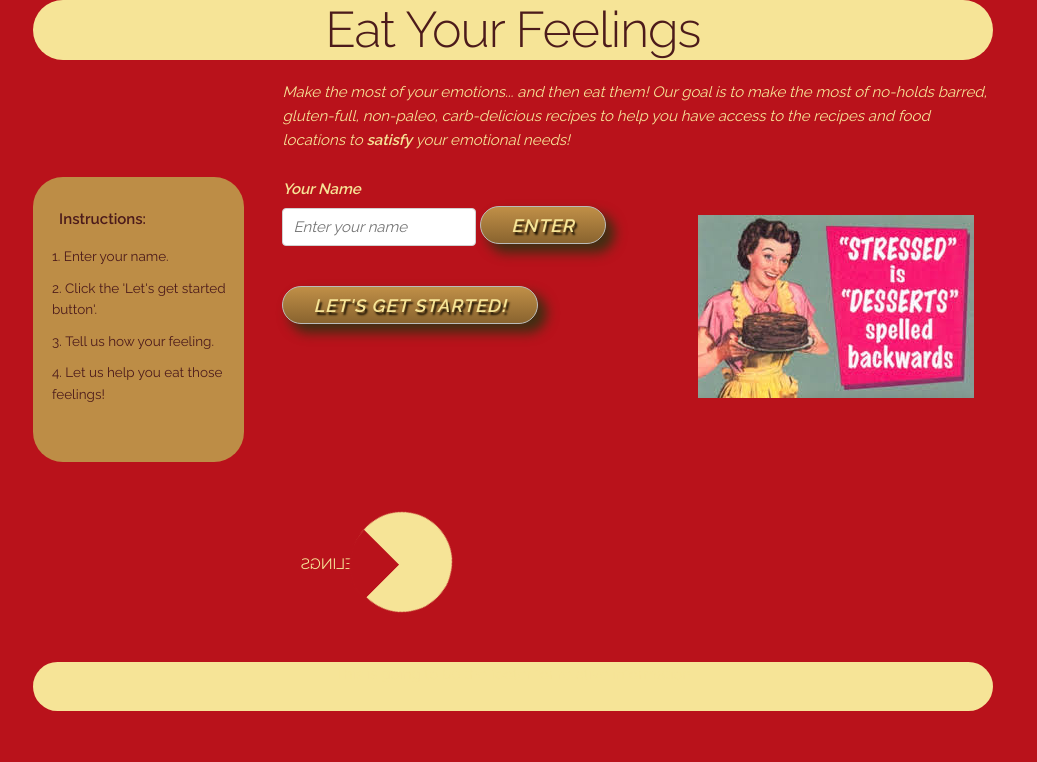
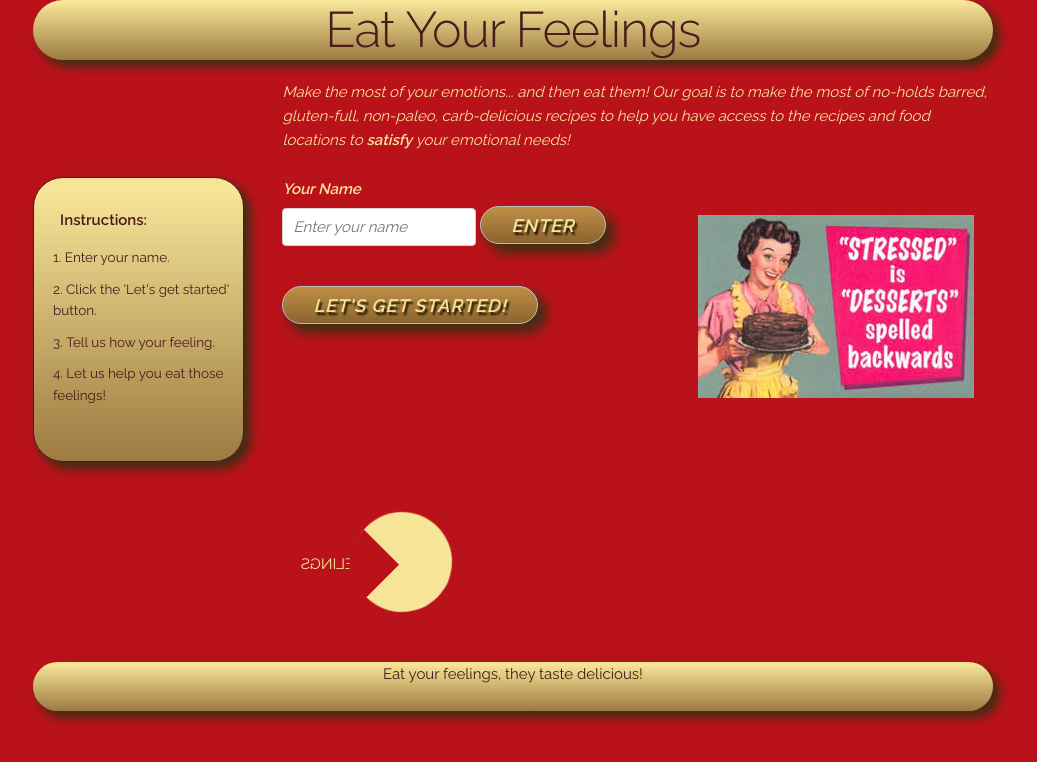
Before and after one commit to palindromed/Eat-Your-Feelings, a website: page public/index.html in a window 1280 px wide. Shown: the whole page, without its empty margins (189-1226 px from the left). Drawn offline with Linux system fonts and the light colour scheme.

Commit message:
add shadow to index page

```diff
--- a/public/css/layout.css
+++ b/public/css/layout.css
@@ -10,6 +10,16 @@ h1 {
   background-color: #f6e497;
   border-radius: 8em;
   text-align: center;
+  border-color: #4c1b1b;
+  -moz-box-shadow: 6px 6px 10px 1px #422e13;
+  -webkit-box-shadow: 6px 6px 10px 1px #422e13;
+  box-shadow: 6px 6px 10px 1px #422e13;
+  background:-webkit-gradient(linear, left top, left bottom, color-stop(0.05, #f6e497), color-stop(1, #8a642f));
+  background:-moz-linear-gradient(top, #f6e497 5%, #8a642f 120%);
+  background:-webkit-linear-gradient(top, #f6e497 5%, #8a642f 120%);
+  background:-o-linear-gradient(top, #f6e497 5%, #8a642f 120%);
+  background:-ms-linear-gradient(top, #f6e497 5%, #8a642f 120%);
+  background:linear-gradient(to bottom, #f6e497 5%, #8a642f 120%);
 }
 article p {
   font-style: italic;
@@ -57,13 +67,22 @@ article p {
   top:1px;
 }
 
-
-
 #leftsection {
   font-color: #4c1b1b;
   height: 19em;
   background-color: #bd8d46;
   border-radius: 2em;
+  border: .1em solid;
+  border-color: #4c1b1b;
+  -moz-box-shadow: 6px 6px 10px 1px #422e13;
+  -webkit-box-shadow: 6px 6px 10px 1px #422e13;
+  box-shadow: 6px 6px 10px 1px #422e13;
+  background:-webkit-gradient(linear, left top, left bottom, color-stop(0.05, #f6e497), color-stop(1, #8a642f));
+  background:-moz-linear-gradient(top, #f6e497 5%, #8a642f 120%);
+  background:-webkit-linear-gradient(top, #f6e497 5%, #8a642f 120%);
+  background:-o-linear-gradient(top, #f6e497 5%, #8a642f 120%);
+  background:-ms-linear-gradient(top, #f6e497 5%, #8a642f 120%);
+  background:linear-gradient(to bottom, #f6e497 5%, #8a642f 120%);
 }
 ol {
   padding-left: 1.75em;
@@ -90,13 +109,26 @@ footer {
   width: 100%;
   padding: 10px;
   background-color: #f6e497;
-  border-radius: 8em;
+
   text-align: center;
 }
 #footer {
+    border-radius: 8em;
+  color: #4c1b1b;
+  border-color: #4c1b1b;
+  -moz-box-shadow: 6px 6px 10px 1px #422e13;
+  -webkit-box-shadow: 6px 6px 10px 1px #422e13;
+  box-shadow: 6px 6px 10px 1px #422e13;
+  background:-webkit-gradient(linear, left top, left bottom, color-stop(0.05, #f6e497), color-stop(1, #8a642f));
+  background:-moz-linear-gradient(top, #f6e497 5%, #8a642f 120%);
+  background:-webkit-linear-gradient(top, #f6e497 5%, #8a642f 120%);
+  background:-o-linear-gradient(top, #f6e497 5%, #8a642f 120%);
+  background:-ms-linear-gradient(top, #f6e497 5%, #8a642f 120%);
+  background:linear-gradient(to bottom, #f6e497 5%, #8a642f 120%);
+}
+#footer p {
   color: #4c1b1b;
 }
-
      /*credit to http://veli.ee/lab/csspacman/ for the pacman animation framework*/
      .wrapper{
           max-width:800px;
@@ -156,6 +188,8 @@ footer {
           border-radius: 50px;
           clip: rect(0px, 50px, 100px, 0px);
           z-index:2;
+
+
      }
      .pacman-mouth {
           position: absolute;
@@ -197,6 +231,7 @@ footer {
           -moz-animation-delay:0.2s;
           -webkit-animation-delay:0.2s;
           animation-delay:0.2s;
+
      }
 
      @-moz-keyframes munch
--- a/public/index.html
+++ b/public/index.html
@@ -42,7 +42,7 @@
   <section id="leftsection" class="three columns">
     <ol id="instructions"><b>Instructions:</b><ol>
       <li>Enter your name.</li>
-      <li>Click the 'Let's get started button'.</li>
+      <li>Click the 'Let's get started' button.</li>
       <li>Tell us how your feeling.</li>
       <li>Let us help you eat those feelings!</li>
     </ol>
@@ -70,7 +70,7 @@
 </section>
 
 <footer id="footer" class="container row ten columns offset-by-two">
-  <p>This is going to be the footer for relative information</p>
+  <p>Eat your feelings, they taste delicious!</p>
 </footer>
 
 
```
